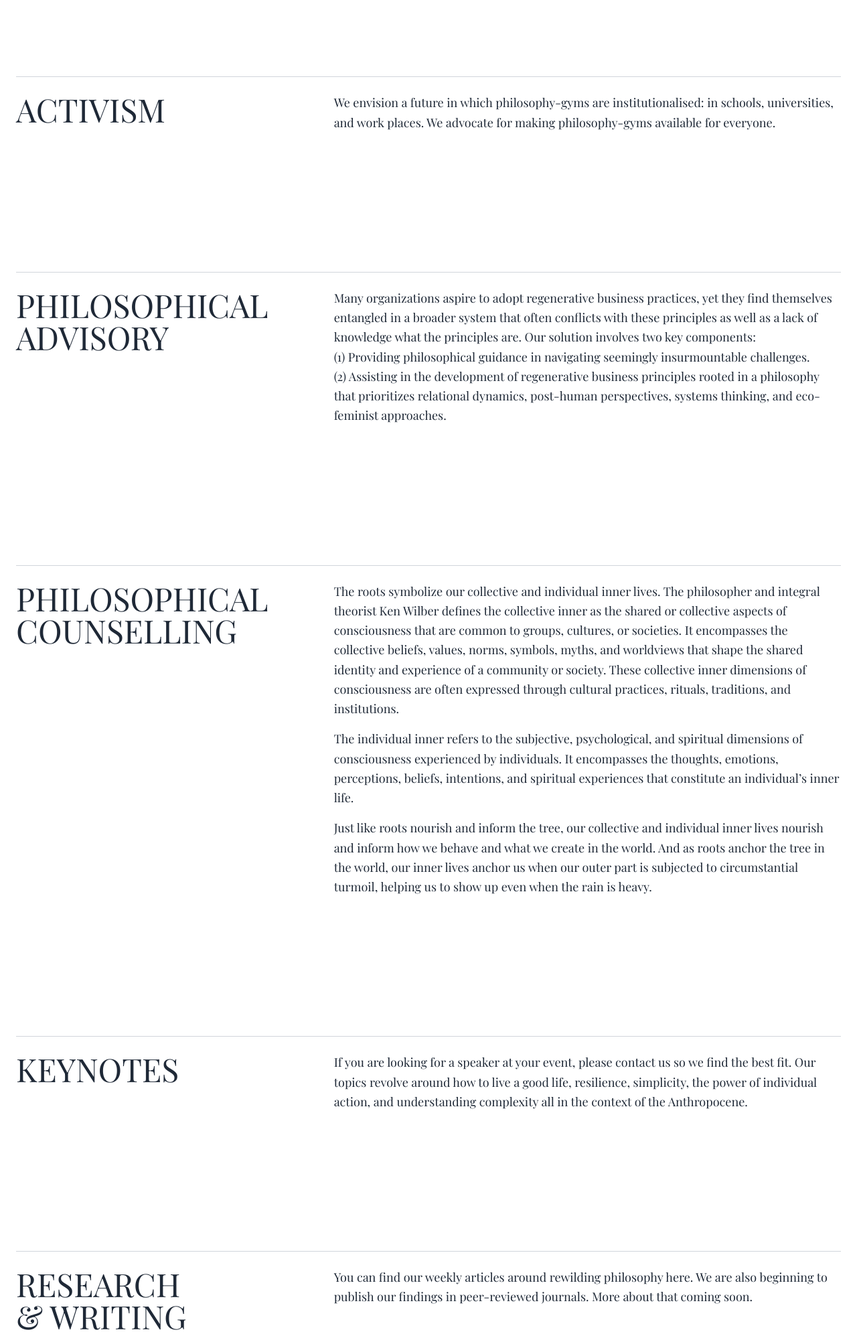
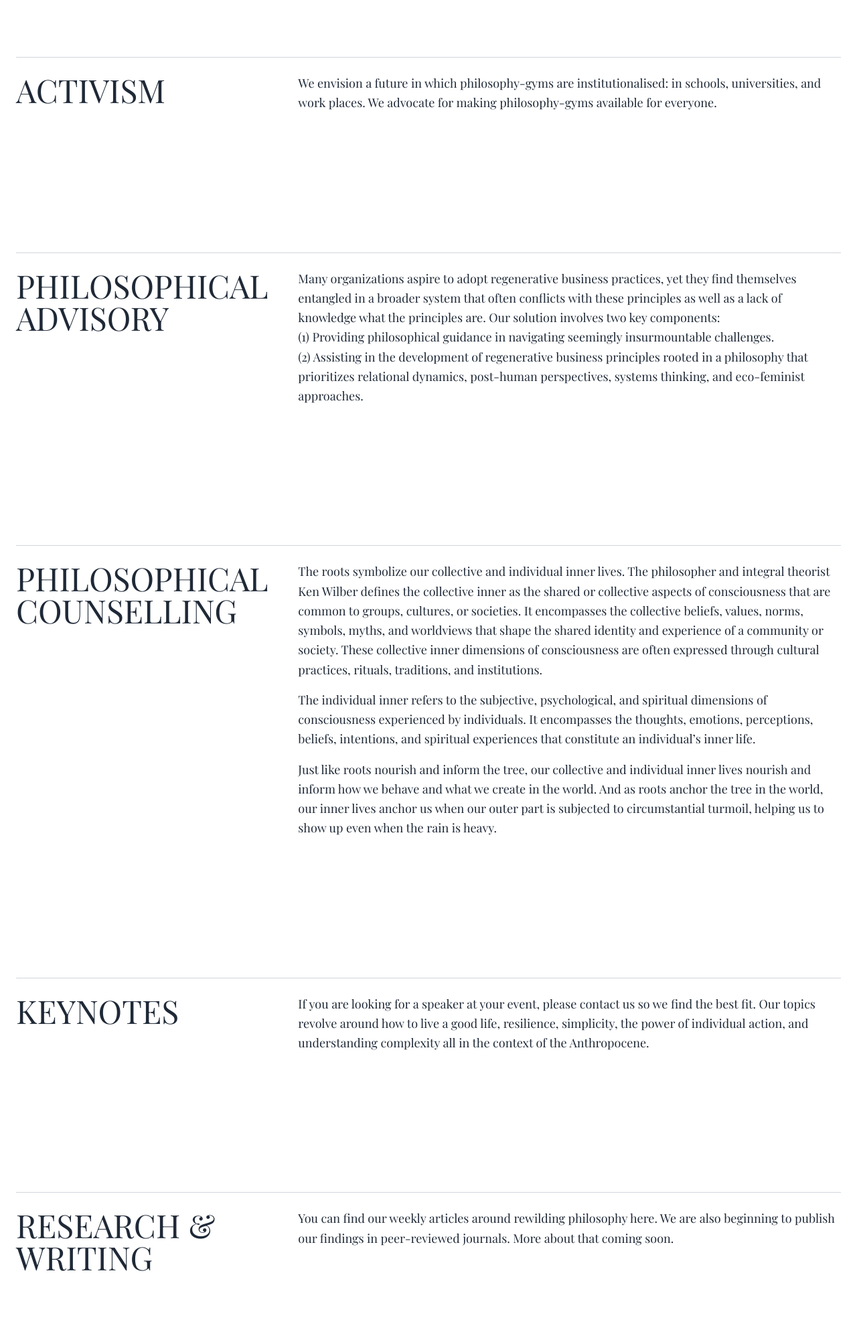
Before and after one commit to JessicaBoehme/jessicaboehme.github.io, a plain HTML site: page offers.html in a window 1280 px wide. Shown: the part 700-2692 px from the top of the page at 67% size. Drawn offline with Linux system fonts and the light colour scheme.

Commit message:
lg:gap-8 weg

```diff
--- a/offers.html
+++ b/offers.html
@@ -62,7 +62,7 @@
 
     <section class="mt-12 mb-12 lg:mt-24 lg:mb-48">
       <div class="border-t border-gray-300"></div>
-      <div class="grid grid-cols-1 lg:grid-cols-3 gap-8 lg:gap-48 items-top mt-6">
+      <div class="grid grid-cols-1 lg:grid-cols-3 gap-8  items-top mt-6">
         <h2 class="text-5xl lg:text-6xl lg:col-span-1 align-top uppercase">
           Philosophy Gyms
         </h2>
@@ -82,7 +82,7 @@
 
     <section class="mt-12 mb-12 lg:mt-24 lg:mb-48">
       <div class="border-t border-gray-300"></div>
-      <div class="grid grid-cols-1 lg:grid-cols-3 gap-8 lg:gap-48 items-top mt-6">
+      <div class="grid grid-cols-1 lg:grid-cols-3 gap-8  items-top mt-6">
         <h2 class="text-5xl lg:text-6xl lg:col-span-1 align-top uppercase">
           Activism
         </h2>
@@ -98,7 +98,7 @@
 
     <section class="mt-12 mb-12 lg:mt-24 lg:mb-48">
       <div class="border-t border-gray-300"></div>
-      <div class="grid grid-cols-1 lg:grid-cols-3 gap-8 lg:gap-48 items-top mt-6">
+      <div class="grid grid-cols-1 lg:grid-cols-3 gap-8  items-top mt-6">
         <h2 class="text-5xl lg:text-6xl lg:col-span-1 align-top uppercase">
           Philosophical Advisory
         </h2>
@@ -121,7 +121,7 @@
 
     <section class="mt-12 mb-12 lg:mt-24 lg:mb-48">
       <div class="border-t border-gray-300"></div>
-      <div class="grid grid-cols-1 lg:grid-cols-3 gap-8 lg:gap-48 items-top mt-6">
+      <div class="grid grid-cols-1 lg:grid-cols-3 gap-8  items-top mt-6">
         <h2 class="text-5xl lg:text-6xl lg:col-span-1 align-top uppercase">
           Philosophical Counselling
         </h2>
@@ -158,7 +158,7 @@
 
     <section class="mt-12 mb-12 lg:mt-24 lg:mb-48">
       <div class="border-t border-gray-300"></div>
-      <div class="grid grid-cols-1 lg:grid-cols-3 gap-8 lg:gap-48 items-top mt-6">
+      <div class="grid grid-cols-1 lg:grid-cols-3 gap-8  items-top mt-6">
         <h2 class="text-5xl lg:text-6xl lg:col-span-1 align-top uppercase">
           Keynotes
         </h2>
@@ -177,7 +177,7 @@
 
     <section class="mt-12 mb-12 lg:mt-24 lg:mb-48">
       <div class="border-t border-gray-300"></div>
-      <div class="grid grid-cols-1 lg:grid-cols-3 gap-8 lg:gap-48 items-top mt-6">
+      <div class="grid grid-cols-1 lg:grid-cols-3 gap-8  items-top mt-6">
         <h2 class="text-5xl lg:text-6xl lg:col-span-1 align-top uppercase">
           Research & Writing
         </h2>
```
Also changed, not shown: about.html (+2 -2 lines), contact.html (+2 -2 lines), index.html (+5 -5 lines), tools.html (+7 -7 lines).
